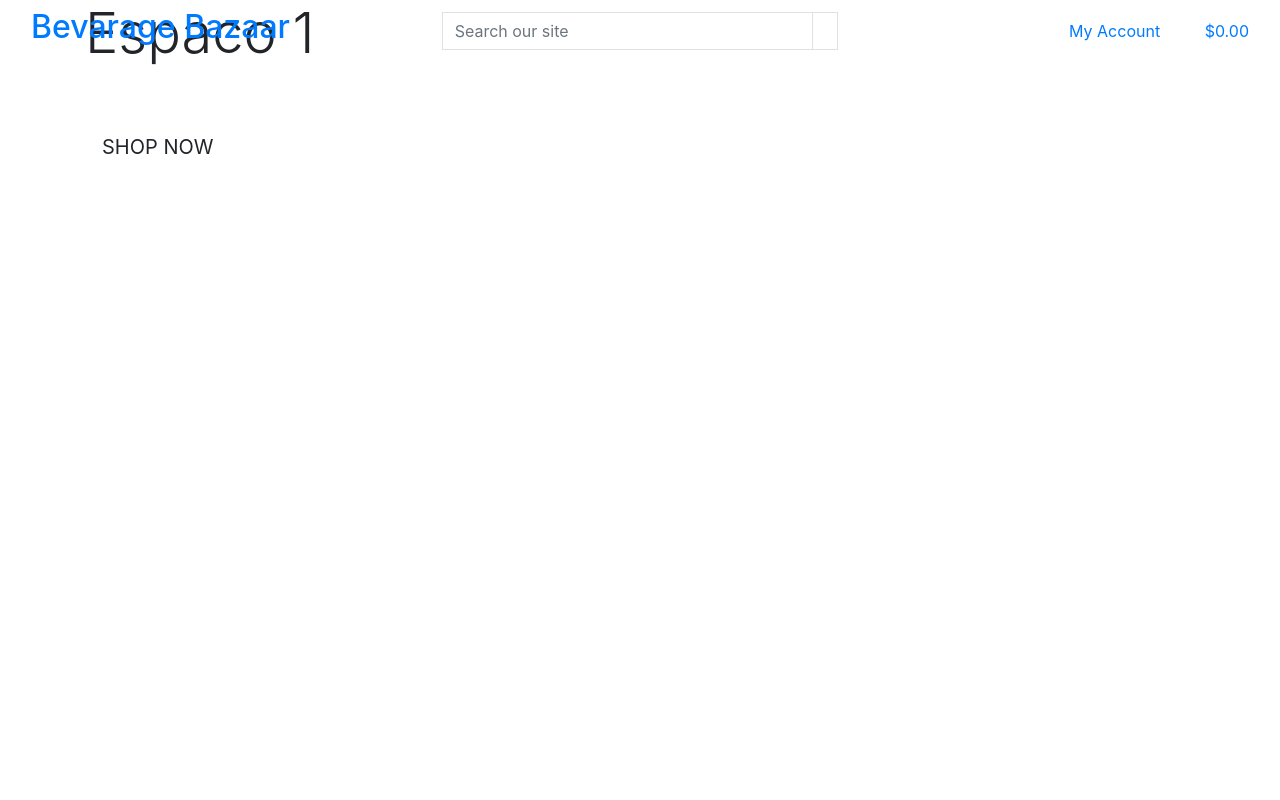
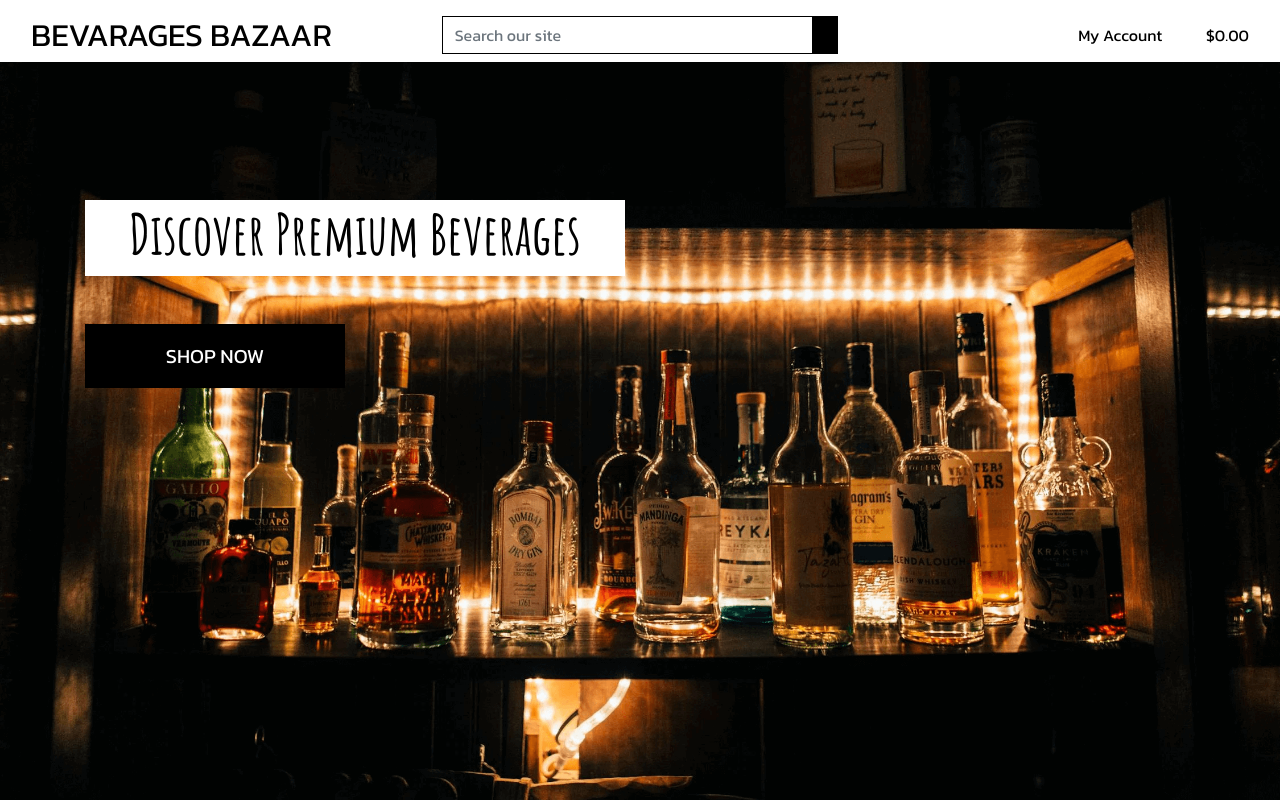
Before and after one commit to Afjunior18/beverage_bazaar, a Django app: page / in a window 1280 px wide. Run offline with Django 3.2, Linux system fonts and the light colour scheme.

Commit message:
Link css,, dd background image, and style home page

```diff
--- a/beverage_bazaar/beverage_bazaar/settings.py
+++ b/beverage_bazaar/beverage_bazaar/settings.py
@@ -150,6 +150,10 @@ USE_TZ = True
 # https://docs.djangoproject.com/en/3.2/howto/static-files/
 
 STATIC_URL = '/static/'
+STATICFILES_DIRS = (os.path.join(BASE_DIR, 'static'),)
+
+MEDIA_URL = '/media/'
+MEDIA_ROOT = os.path.join(BASE_DIR, 'media')
 
 # Default primary key field type
 # https://docs.djangoproject.com/en/3.2/ref/settings/#default-auto-field
--- a/beverage_bazaar/beverage_bazaar/urls.py
+++ b/beverage_bazaar/beverage_bazaar/urls.py
@@ -15,11 +15,12 @@ Including another URLconf
 """
 from django.contrib import admin
 from django.urls import path, include
-
+from django.conf import settings
+from django.conf.urls.static import static
 
 
 urlpatterns = [
     path('admin/', admin.site.urls),
     path('accounts/', include('allauth.urls')),
     path('', include('home.urls')),
-]
+] + static(settings.MEDIA_URL, document_root=settings.MEDIA_ROOT)
--- a/beverage_bazaar/home/templates/home/index.html
+++ b/beverage_bazaar/home/templates/home/index.html
@@ -13,9 +13,11 @@
     <div class="container h-100">
         <div class="row h-100">
             <div class="col7 col-md-6 my-auto">
-                <h1 class="display-4 logo-font text-black">
-                    Espaco 1
-                </h1>
+                <div class="container-fluid custom-bg-logo d-flex justify-content-center align-items-center">
+                    <h1 class="display-4 body-logo-font text-black text-center">
+                        Discover Premium Beverages
+                    </h1>
+                </div>
                 <div class="my-5">
                     <h4>
                         <a href="" class="shop-now-button btn btn-lg rounded-0 text-uppercase py-3">Shop Now</a>
--- /dev/null
+++ b/beverage_bazaar/static/css/base.css
@@ -0,0 +1,59 @@
+html {
+    height: 100%;
+}
+
+body {
+    background: url('/media/background_01.png') no-repeat center center fixed;
+    background-size: cover;
+    height: calc(100vh - 164px);
+    color: #555;
+    font-family: "Kanit", sans-serif;
+
+}
+
+.logo-font {
+    text-transform: uppercase;
+}
+
+.custom-bg-logo {
+    background-color: white;
+}
+
+.body-logo-font{
+    font-family: "Amatic SC", sans-serif;
+    font-weight: 700;
+    font-style: normal;
+}
+
+.main-logo-link {
+    width: fit-content;
+}
+
+.shop-now-button {
+    background: black;
+    color: white;
+    min-width: 260px;
+}
+
+.btn-black {
+    background: black;
+    color: white;
+}
+
+.shop-now-button:hover,
+.shop-now-button:active,
+.shop-now-button:focus,
+.btn-black:hover,
+.btn-black:active,
+.btn-black:focus {
+    background: #222;
+    color: white;
+}
+
+.text-black {
+    color: #000 !important;
+}
+
+.border-black {
+    border: 1px solid black !important;
+}
--- a/beverage_bazaar/templates/base.html
+++ b/beverage_bazaar/templates/base.html
@@ -16,12 +16,15 @@
     {% block corecss %}
         <!-- Bootstrap CSS -->
         <link rel="stylesheet" href="https://cdn.jsdelivr.net/npm/bootstrap@4.6.2/dist/css/bootstrap.min.css" integrity="sha384-xOolHFLEh07PJGoPkLv1IbcEPTNtaed2xpHsD9ESMhqIYd0nLMwNLD69Npy4HI+N" crossorigin="anonymous">
+        <link href="https://fonts.googleapis.com/css2?family=Amatic+SC:wght@400;700&family=Kanit:wght@200;300;400&display=swap" rel="stylesheet">
+        <link rel="stylesheet" href="{% static 'css/base.css' %}"
     {% endblock %}
 
     {% block extra_corecss %}
     {% endblock %}
 
     {% block corejs %}
+        <script src="https://kit.fontawesome.com/731ceddc03.js" crossorigin="anonymous"></script>
         <script src="https://cdn.jsdelivr.net/npm/jquery@3.5.1/dist/jquery.min.js" integrity="sha256-9/aliU8dGd2tb6OSsuzixeV4y/faTqgFtohetphbbj0=" crossorigin="anonymous"></script>
         <script src="https://cdn.jsdelivr.net/npm/popper.js@1.16.1/dist/umd/popper.min.js" integrity="sha384-9/reFTGAW83EW2RDu2S0VKaIzap3H66lZH81PoYlFhbGU+6BZp6G7niu735Sk7lN" crossorigin="anonymous"></script>
         <script src="https://cdn.jsdelivr.net/npm/bootstrap@4.6.2/dist/js/bootstrap.min.js" integrity="sha384-+sLIOodYLS7CIrQpBjl+C7nPvqq+FbNUBDunl/OZv93DB7Ln/533i8e/mZXLi/P+" crossorigin="anonymous"></script>
@@ -33,13 +36,11 @@
     <title>Bevarage Bazaar {% block extra_title %}{% endblock %}</title>
   </head>
   <body>
-    <header class="container-fluid fixed-top" >
-      <div class="row">
+    <header class="container-fluid fixed-top">
+      <div id="topnav" class="row bg-white pt-lg-2 d-none d-lg-flex">
           <div class="col-12 col-lg-4 my-auto py-1 py-lg-0 text-center text-lg-left">
               <a href="{% url 'home' %}" class="nav-link main-logo-link">
-            <h2 class="logo-font text-black">
-              Bevarage Bazaar
-            </h2>
+                  <h2 class="logo-font text-black my-0">Bevarages Bazaar</h2>
               </a>
           </div>
           <div class="col-12 col-lg-4 my-auto py-1 py-lg-0">
```
Also changed, not shown: beverage_bazaar/media/background_01.png (added), beverage_bazaar/media/background_02.png (added). Lines whose indentation alone changed are shown as unchanged.
